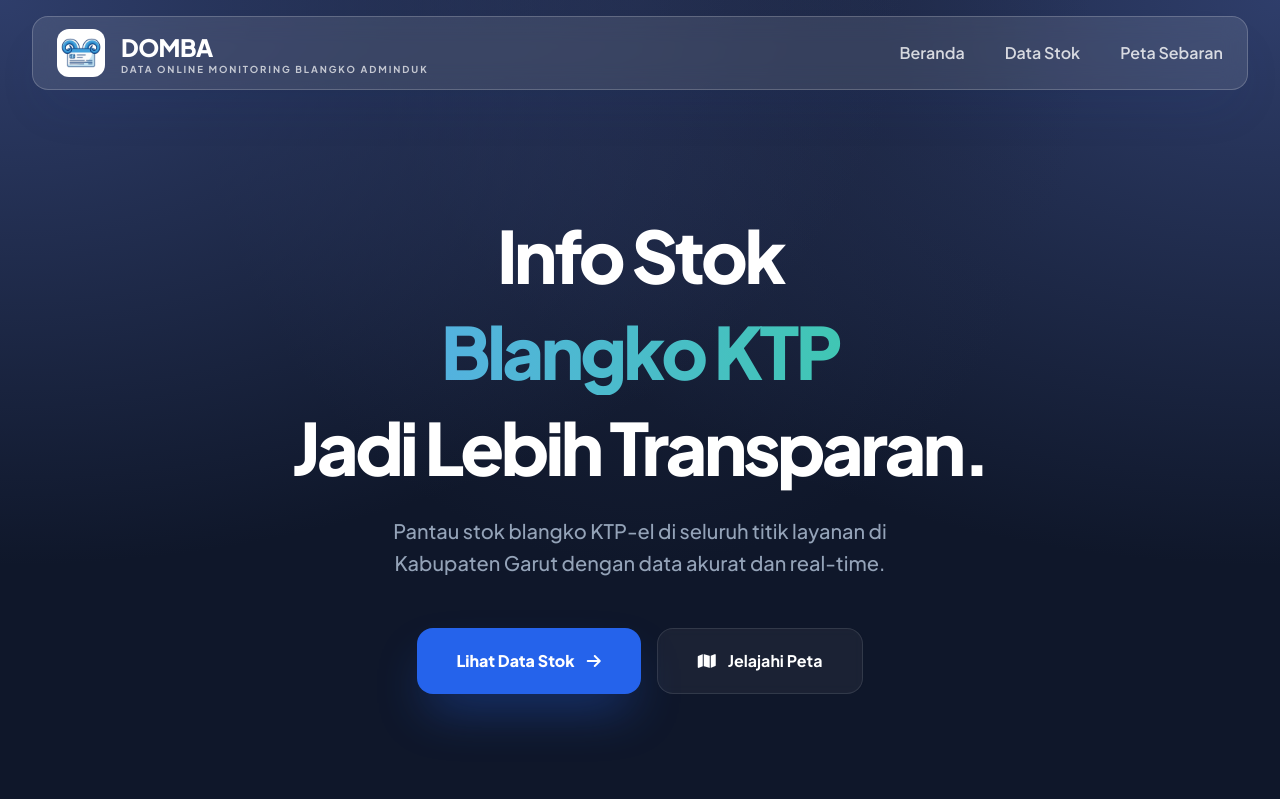
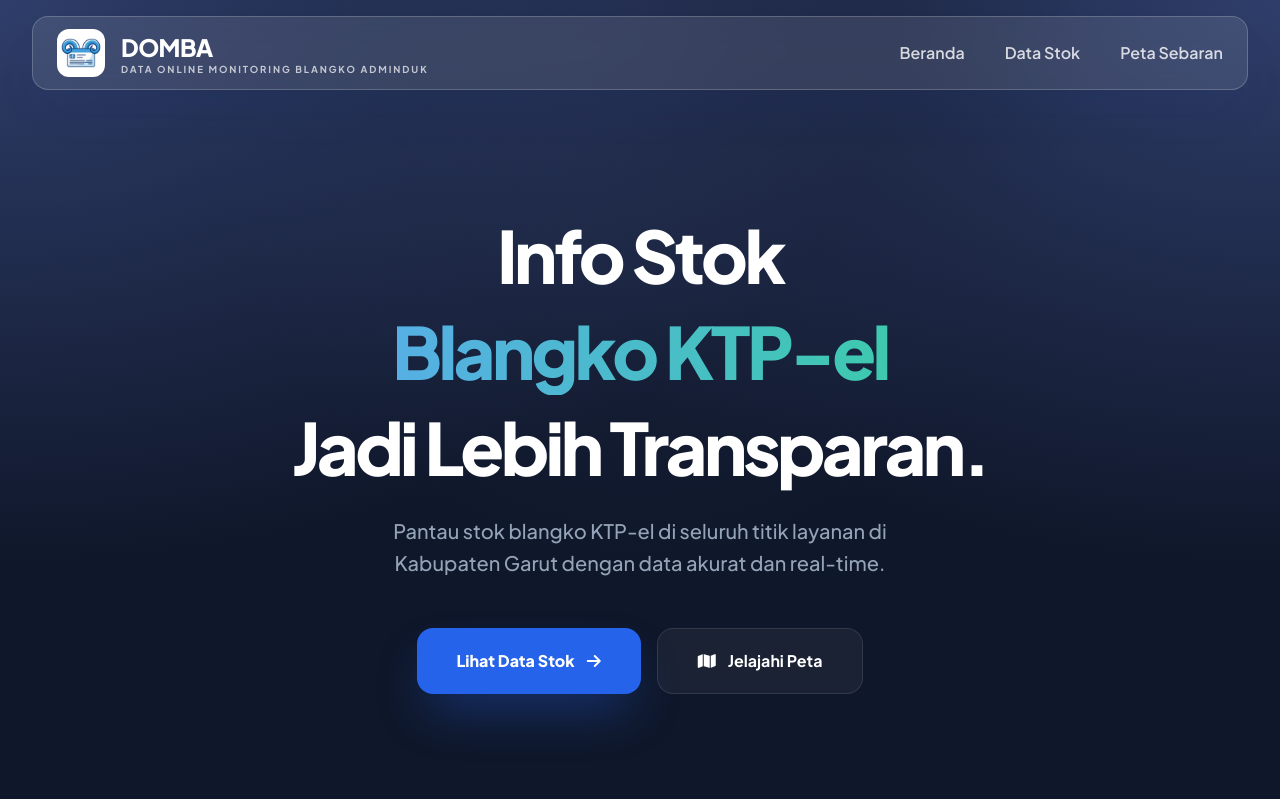
Before and after one commit to rzkdmln/DOMBA, a Flask app: page / in a window 1280 px wide. Shown: the top 799 px of the page. Run offline with Flask 3, Linux system fonts and the light colour scheme; data that the repository does not hold is empty.

Commit message:
Update index.html

```diff
--- a/app/templates/public/index.html
+++ b/app/templates/public/index.html
@@ -16,9 +16,9 @@
 <section class="hero-pattern relative min-h-screen flex items-center pt-20 overflow-hidden">
     <div class="container mx-auto px-6 relative z-10">
         <div class="max-w-4xl mx-auto text-center">
-            <h1 class="text-2xl md:text-5xl lg:text-7xl font-black text-white mb-8 leading-[1.1] tracking-tighter">
+            <h1 class="text-4xl md:text-5xl lg:text-7xl font-black text-white mb-8 leading-[1.1] tracking-tighter">
                 <span class="block mt-8 mb-4">Info Stok</span>
-                <span class="text-transparent bg-clip-text bg-gradient-to-r from-blue-400 to-emerald-400 py-2 block mb-4">Blangko KTP</span>
+                <span class="text-transparent bg-clip-text bg-gradient-to-r from-blue-400 to-emerald-400 py-2 block mb-4">Blangko KTP-el</span>
                 <span class="block">Jadi Lebih Transparan.</span>
             </h1>
             <p class="text-xl text-slate-400 mb-12 max-w-xl mx-auto leading-relaxed font-medium">
```
